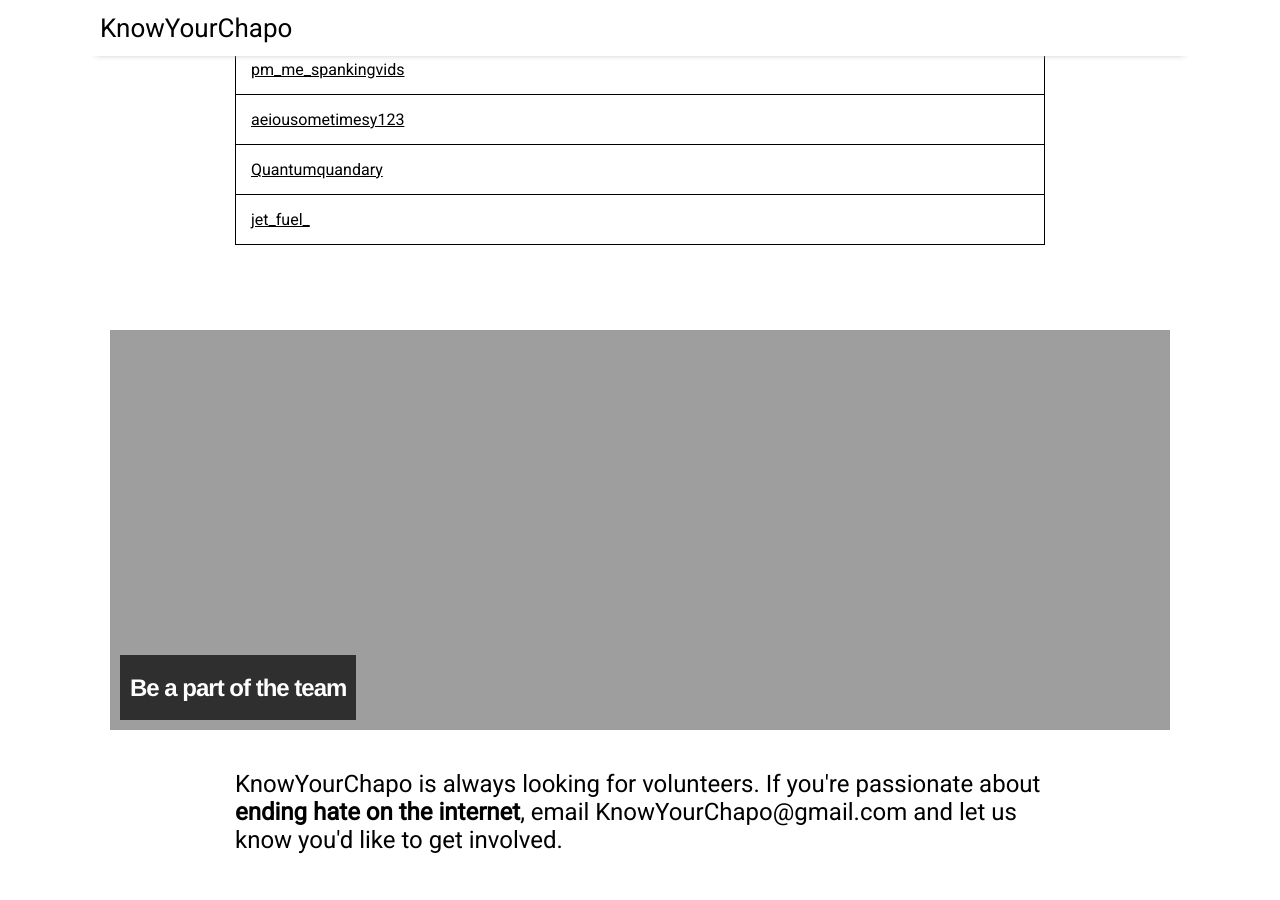
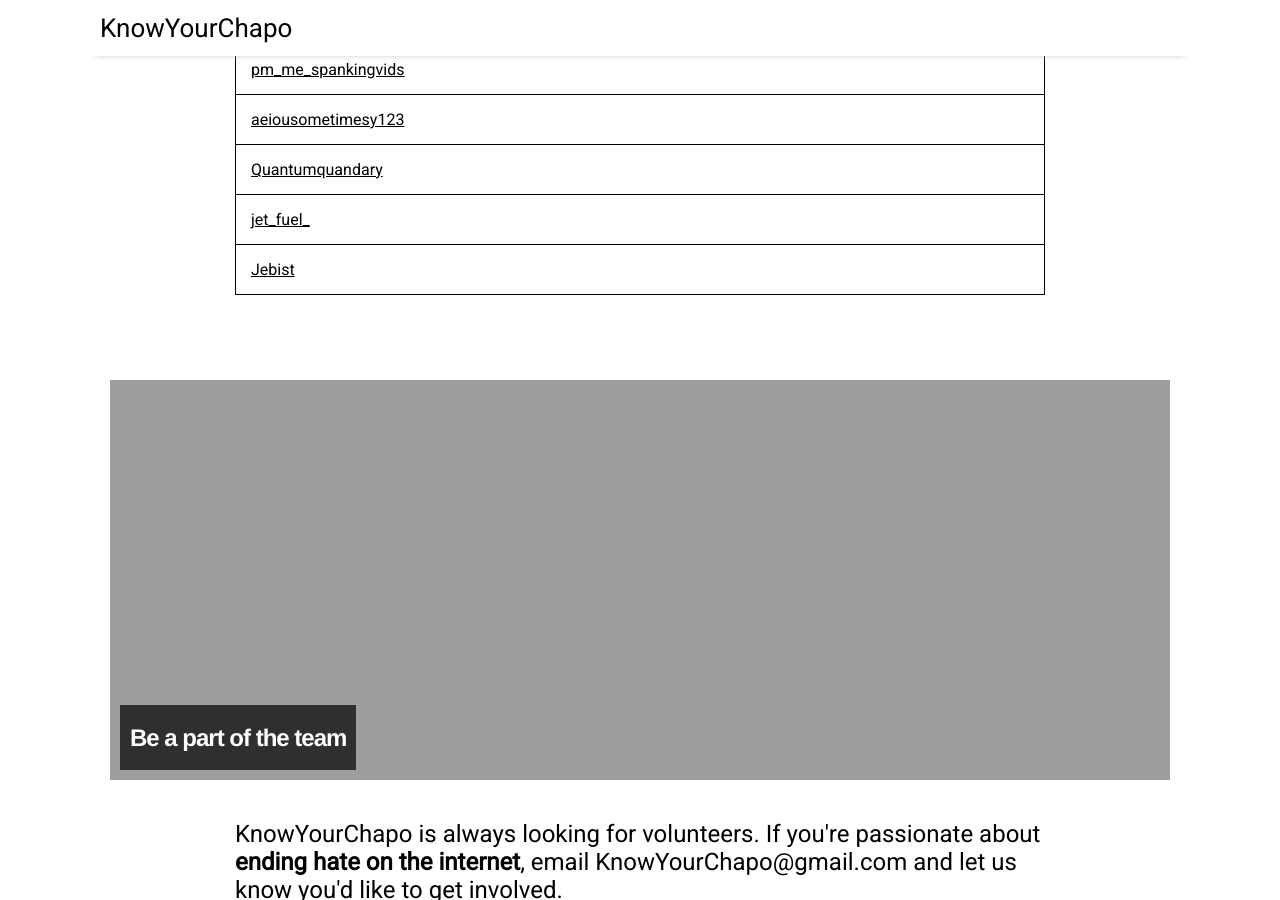
Before and after one commit to KnowYourChapo/KnowYourChapo.github.io, a Jekyll site: the page built from index.md, in a window 1280 px wide and 900 px high, scrolled down 2103 px. Built offline with Jekyll 4.4.1, drawn with Linux system fonts in a browser that asks for light colours; nearby versions of some CDN libraries; the list of posts is cut into pages by our own code.

Commit message:
new posters

```diff
--- a/_data/chapolist.json
+++ b/_data/chapolist.json
@@ -91,6 +91,10 @@
         {
             "name": "jet_fuel_",
             "notes": ""
+        },
+        {
+            "name": "Jebist",
+            "notes": ""
         }
     ]
 }
```
